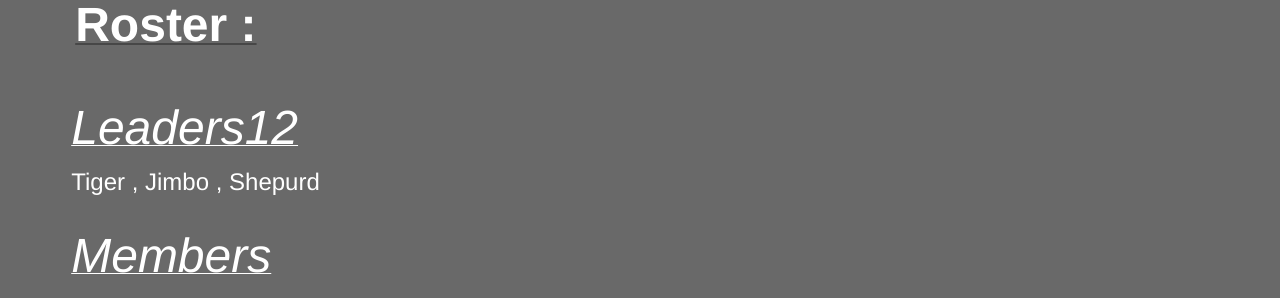
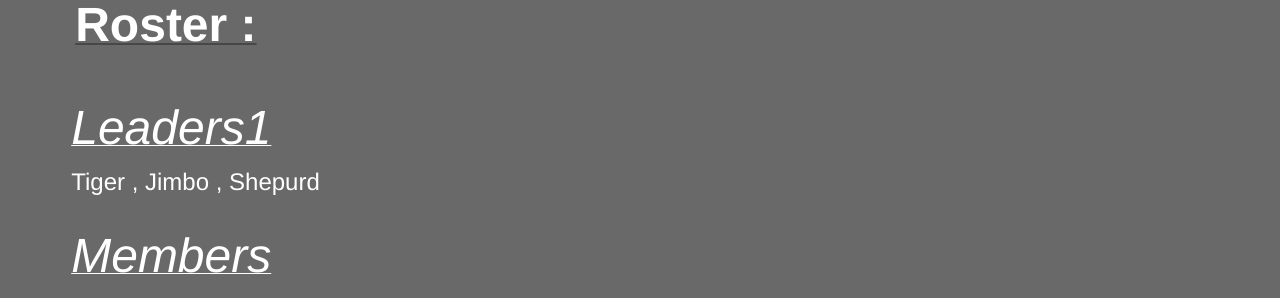
Before and after one commit to DerekR0123/Rossfitness.github.io, a Jekyll site: the page index.html, which Jekyll copies as it is, in a window 1280 px wide. Shown: the part 523-821 px from the top of the page. Built offline with Jekyll 4.4.1, drawn with Linux system fonts in a browser that asks for light colours.

Commit message:
Update index.html

```diff
--- a/index.html
+++ b/index.html
@@ -36,7 +36,7 @@
 <a id="designer-templates" class="anchor" href="#designer-templates" aria-hidden="true"><span aria-hidden="true" class="octicon octicon-link"></span></a>
 <h2><u><FONT size="10" COLOR="#FFFFFF">Roster :</FONT></u></h2><br>
 
-<p><u><FONT size="7" COLOR="#FFFFFF" WEIGHT="italic" FAMILY="Curive"><em>Leaders12</em></u></FONT><br><FONT size="5" COLOR="#FFFFFF">Tiger , Jimbo , Shepurd<br></em></FONT></p>
+<p><u><FONT size="7" COLOR="#FFFFFF" WEIGHT="italic" FAMILY="Curive"><em>Leaders1</em></u></FONT><br><FONT size="5" COLOR="#FFFFFF">Tiger , Jimbo , Shepurd<br></em></FONT></p>
 <p><u><FONT size="7" COLOR="#FFFFFF"><em>Members</em></FONT></u></h4><br>
 <em><FONT size="5" COLOR="#FFFFFF">HardyB, Woozy, Brutal, Addon, Tom, Ranga, AndrewFam, Sugarfoot, Pete,<br>
 Meow, Haych, Rodrigo, Jay / Troublesome, Lethal, Huskers<br></em></FONT></p>
```
